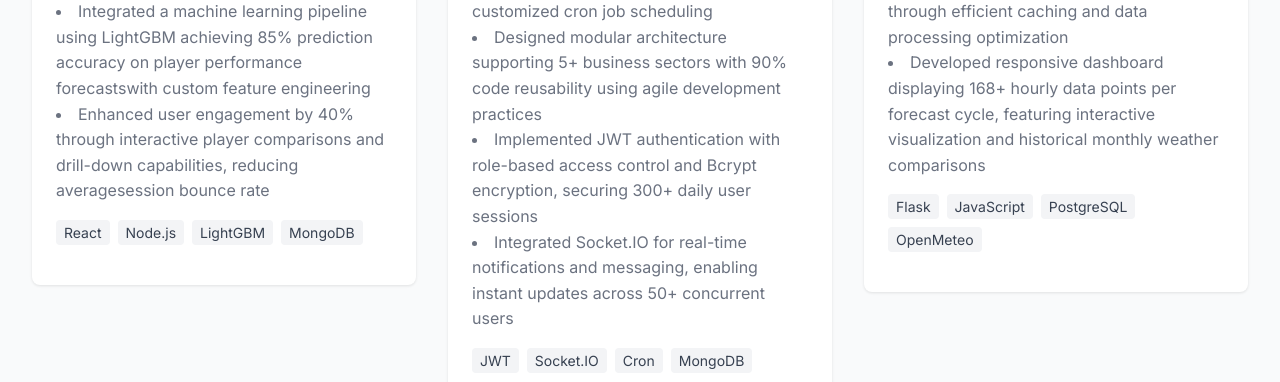
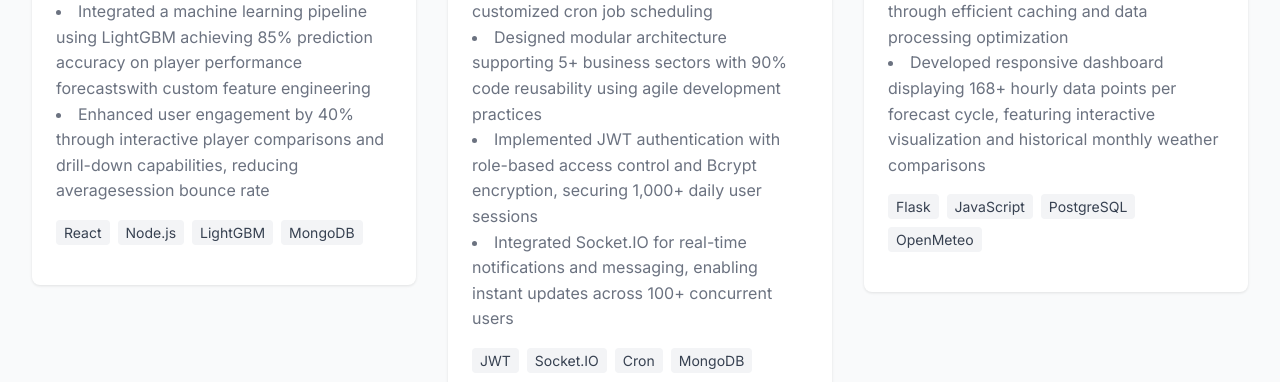
Before and after one commit to Edward-Chen03/personal-portfolio, a React (Vite) app in the folder portfolio/: page / in a window 1280 px wide. Shown: the part 2200-2582 px from the top of the page. Built offline with nearby package versions, Linux system fonts and the light colour scheme.

Commit message:
Typo Fix For Resume

```diff
--- a/portfolio/src/App.jsx
+++ b/portfolio/src/App.jsx
@@ -24,8 +24,8 @@ function App() {
       'Built a full-stack web application managing 300+ user accounts with real-time resource allocation, room scheduling, and automated roster management',
       'Automated operational workflows reducing manual processing time by 70% through MongoDB query optimizations and customized cron job scheduling',
       'Designed modular architecture supporting 5+ business sectors with 90% code reusability using agile development practices',
-      'Implemented JWT authentication with role-based access control and Bcrypt encryption, securing 300+ daily user sessions',
-      'Integrated Socket.IO for real-time notifications and messaging, enabling instant updates across 50+ concurrent users'
+      'Implemented JWT authentication with role-based access control and Bcrypt encryption, securing 1,000+ daily user sessions',
+      'Integrated Socket.IO for real-time notifications and messaging, enabling instant updates across 100+ concurrent users'
       ],
       tech: ['JWT', 'Socket.IO', 'Cron', 'MongoDB'],
       repoUrl: 'https://github.com/Edward-Chen03/Mediflow',
```
Also changed, not shown: 1 other file (tests, documents, lock files or other folders).
